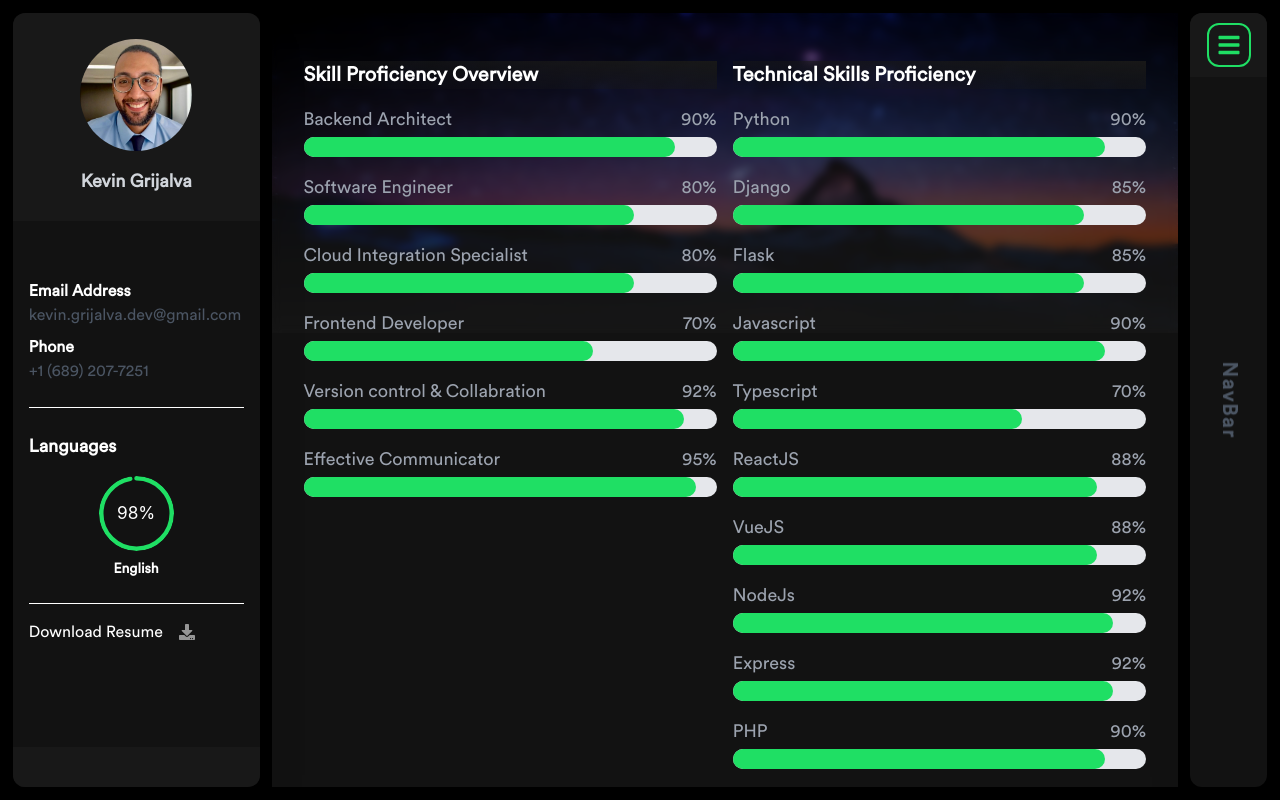
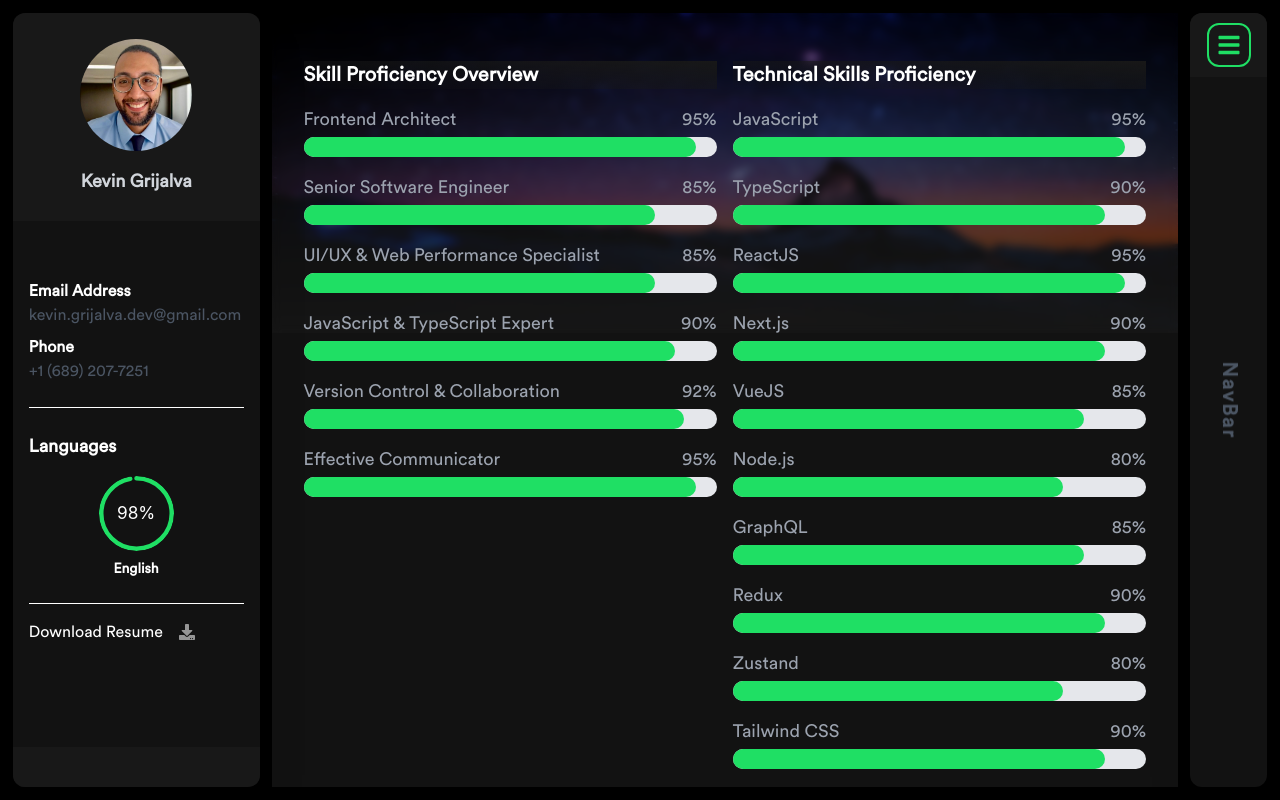
Before and after one commit to stackmaster92/ricky-sprouse-portfolio, a Next.js app: page /skill in a window 1280 px wide. Built offline with nearby package versions, Linux system fonts and the light colour scheme.

Commit message:
update portfolio

```diff
--- a/components/Common/Nav/Nav.jsx
+++ b/components/Common/Nav/Nav.jsx
@@ -17,7 +17,7 @@ const Nav = ({ setIsOpen, isOpen }) => {
           <ImCross />
         </div>
         <div className="flex flex-col gap-y-2 px-6 w-full transition">
-          {/* <NavItem
+          <NavItem
             setIsOpen={setIsOpen}
             NavRoute={"/"}
             NavIcon={<ImHome />}
@@ -46,7 +46,7 @@ const Nav = ({ setIsOpen, isOpen }) => {
             NavRoute={"/contact"}
             NavIcon={<FaHandshake />}
             NavText={"Contact"}
-          /> */}
+          />
         </div>
       </div>
     </DrawerLayout>
--- a/constants/constants.js
+++ b/constants/constants.js
@@ -9,30 +9,30 @@ export const POINTS = [
 ];
 
 export const DETAILS = {
-  Residence: "United State",
-  City: "Berlin",
-  Age: "23",
+  Residence: "",
+  City: "",
+  Age: "",
 };
 
 export const MAIN_SKILL_LIST = [
   {
-    title: "Backend Architect",
+    title: "Frontend Architect",
+    level: "95%",
+  },
+  {
+    title: "Senior Software Engineer",
+    level: "85%",
+  },
+  {
+    title: "UI/UX & Web Performance Specialist",
+    level: "85%",
+  },
+  {
+    title: "JavaScript & TypeScript Expert",
     level: "90%",
   },
   {
-    title: "Software Engineer",
-    level: "80%",
-  },
-  {
-    title: "Cloud Integration Specialist",
-    level: "80%",
-  },
-  {
-    title: "Frontend Developer",
-    level: "70%",
-  },
-  {
-    title: "Version control & Collabration",
+    title: "Version Control & Collaboration",
     level: "92%",
   },
   {
@@ -41,84 +41,79 @@ export const MAIN_SKILL_LIST = [
   },
 ];
 
+
 export const SKILL_LIST = [
   {
-    title: "Python",
+    title: "JavaScript",
+    level: "95%",
+  },
+  {
+    title: "TypeScript",
     level: "90%",
   },
   {
-    title: "Django",
+    title: "ReactJS",
+    level: "95%",
+  },
+  {
+    title: "Next.js",
+    level: "90%",
+  },
+  {
+    title: "VueJS",
     level: "85%",
   },
   {
-    title: "Flask",
+    title: "Node.js",
+    level: "80%",
+  },
+  {
+    title: "GraphQL",
     level: "85%",
   },
   {
-    title: "Javascript",
+    title: "Redux",
     level: "90%",
   },
   {
-    title: "Typescript",
-    level: "70%",
+    title: "Zustand",
+    level: "80%",
   },
   {
-    title: "ReactJS",
-    level: "88%",
-  },
-  {
-    title: "VueJS",
-    level: "88%",
-  },
-  {
-    title: "NodeJs",
-    level: "92%",
-  },
-  {
-    title: "Express",
-    level: "92%",
-  },
-  {
-    title: "PHP",
+    title: "Tailwind CSS",
     level: "90%",
   },
   {
-    title: "Codeigniter",
+    title: "Material UI",
+    level: "85%",
+  },
+  {
+    title: "CSS/SASS",
     level: "90%",
   },
   {
-    title: "Laravel",
-    level: "95%",
+    title: "Web Performance Optimization",
+    level: "85%",
   },
   {
-    title: "Tailwind",
-    level: "70%",
-  },
-  {
-    title: "Material Ui",
-    level: "70%",
-  },
-  {
-    title: "Mysql",
+    title: "Testing (Jest, Cypress)",
     level: "80%",
   },
   {
-    title: "MongoDB",
+    title: "Firebase",
+    level: "85%",
+  },
+  {
+    title: "Webpack & Vite",
     level: "80%",
   },
   {
-    title: "Devops",
+    title: "CI/CD (Frontend Deployments)",
     level: "75%",
   },
-  {
-    title: "Firebase",
-    level: "75%",
-  },
-  {
-    title: "GraphQL",
-    level: "80%",
-  },
 ];
+
+
 
 export const TECH_STACK = [
   "JavaScript",
```
